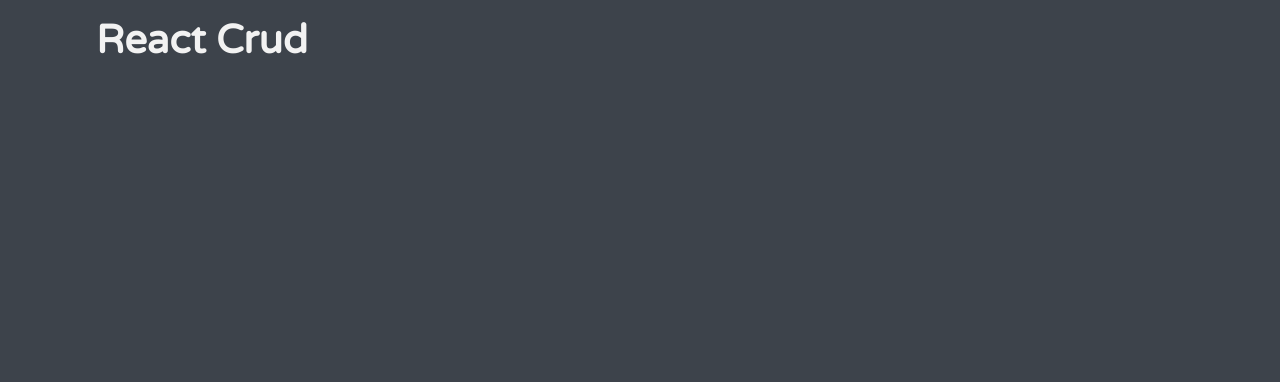
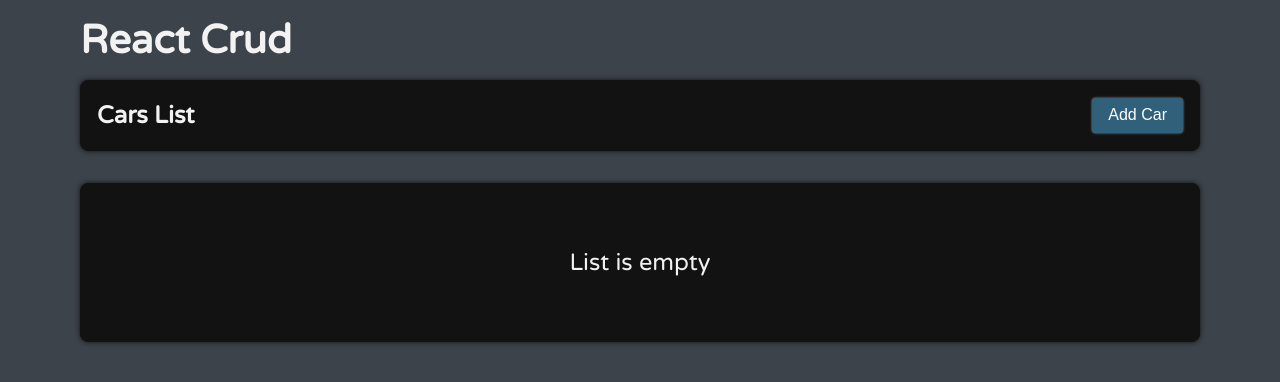
Before and after one commit to bata0020/mad9135-p1-react-crud, a React (Create React App) app: page /#/carsList in a window 1280 px wide. Before the commit this address had no page. Shown: the top 382 px of the page. Built offline with nearby package versions, Linux system fonts and the light colour scheme.

Commit message:
Add styling for add form and list view

```diff
--- a/src/App.js
+++ b/src/App.js
@@ -1,5 +1,7 @@
 import React from "react";
 import Header from "./components/Header/Header";
+import CarsList from "./components/CarsList/CarsList";
+import Form from "./components/Form/Form";
 import { DataProvider } from "./context/context";
 import { Routes, Route, Navigate } from "react-router-dom";
 import "./App.css";
@@ -11,6 +13,8 @@
         <Header />
         <Routes>
           <Route path="/" element={<Navigate to="/carsList" />} />
+          <Route path="/carsList" element={<CarsList />} />
+          <Route path="/form" element={<Form />} />
         </Routes>
       </div>
     </DataProvider>
--- a/src/components/CarsList/CarsList.js
+++ b/src/components/CarsList/CarsList.js
@@ -1,18 +1,34 @@
 import React, { useContext, useState } from "react";
+import { Link } from "react-router-dom";
 import { DataContext } from "../../context/context";
+import "./carsList.css";
 
 function CarsList() {
   const { cars } = useContext(DataContext);
 
-  if (cars.length) {
-    return (
+  return cars.length ? (
+    <>
+      <div className="title-bar">
+        <h2>Cars List</h2>
+        <Link to="/form">
+          <button className="add-car-btn">Add Car</button>
+        </Link>
+      </div>
       <div className="list">
         <ul>{cars.map((car) => ({ car }))}</ul>
       </div>
-    );
-  } else {
-    return <div className="empty">List is empty</div>;
-  }
+    </>
+  ) : (
+    <>
+      <div className="title-bar">
+        <h2>Cars List</h2>
+        <Link to="/form">
+          <button className="add-car-btn">Add Car</button>
+        </Link>
+      </div>
+      <div className="empty">List is empty</div>
+    </>
+  );
 }
 
 export default CarsList;
--- /dev/null
+++ b/src/components/CarsList/carsList.css
@@ -0,0 +1,41 @@
+.title-bar{
+  display: flex;
+  justify-content: space-between;
+  align-items: center;
+  border: 0.025rem solid #121212;
+  border-radius: 0.5rem;
+  background-color: #121212;
+  box-shadow: 0 0 0.35rem #121212;
+  color: #f2f2f2;
+  padding: 0 1rem;
+}
+
+.empty {
+  font-size: 1.48rem;
+  color: #f2f2f2;
+  text-align: center;
+  margin: 2rem 0;
+  border: 0.025rem solid #121212;
+  border-radius: 0.5rem;
+  background-color: #121212;
+  box-shadow: 0 0 0.35rem #121212;
+  padding: 4rem 0;
+}
+
+.add-car-btn, .back-btn {
+  background-color: #31607A;
+  border: none;
+  border-radius: 0.25rem;
+  box-shadow: 0 0 0.15rem #a1a1a1;
+  color: #fff;
+  cursor: pointer;
+  font-size: 1rem;
+  transition: background-color 0.3s, color 0.3s;
+  padding: 0.55rem 1rem;
+}
+
+.add-car-btn:hover,
+.back-btn:hover {
+  background-color: #7c70fa;
+  color: #01060c;
+}
--- /dev/null
+++ b/src/components/Form/Form.js
@@ -0,0 +1,75 @@
+import React, { useContext, useState } from "react";
+import { Link } from "react-router-dom";
+import { DataContext } from "../../context/context";
+import "./form.css";
+
+function Form() {
+  const { dispatch } = useContext(DataContext);
+
+  const [model, setModel] = useState("");
+  const [make, setMake] = useState("");
+  const [year, setYear] = useState("");
+
+  function handleOnSubmit(ev) {
+    ev.preventDefault();
+    dispatch({
+      type: "ADD_CAR",
+      car: {
+        model,
+        make,
+        year,
+      },
+    });
+    setModel("");
+    setMake("");
+    setYear("");
+  }
+
+  return (
+    <>
+      <div className="title-bar">
+        <h2>Add A Car</h2>
+        <Link to="/">
+          <button className="back-btn">Back</button>
+        </Link>
+      </div>
+      <form onSubmit={handleOnSubmit}>
+        <div className="add-car-model">
+          <label>Model</label>
+          <input
+            type="text"
+            value={model}
+            onChange={(ev) => setModel(ev.target.value)}
+            required
+          />
+        </div>
+        <div className="add-car-make">
+          <label>Make</label>
+          <input
+            type="text"
+            value={make}
+            onChange={(ev) => setMake(ev.target.value)}
+            required
+          />
+        </div>
+        <div className="add-car-year">
+          <label>Year</label>
+          <input
+            type="number"
+            value={year}
+            onChange={(ev) => setYear(ev.target.value)}
+            required
+          />
+        </div>
+        <div className="buttons-add-cancel">
+          <button className="save-btn">Add</button>
+          <Link to="/">
+            <button className="cancel-btn">Cancel</button>
+          </Link>
+        </div>
+      </form>
+    </>
+  );
+}
+
+export default Form;
--- /dev/null
+++ b/src/components/Form/form.css
@@ -0,0 +1,53 @@
+form {
+  background-color: #121212;
+  padding: 2rem;
+  border-radius: 0.5rem;
+  box-shadow: 0 0 0.35rem #121212;
+  color: #f2f2f2;
+  display: grid;
+  grid-template-columns: 1fr;
+  gap: 1.25rem;
+  width: 100%;
+  max-width: 50em;
+  margin: auto;
+  margin-top: 2rem;
+}
+
+label {
+  font-size: 1.2rem;
+  font-weight: 500;
+  margin-bottom: 0.5rem;
+  display: block;
+}
+
+input {
+  font-size: 1rem;
+  padding: 0.35rem;
+  border: 0.025rem solid #dce0e5;
+  border-radius: 0.25rem;
+  width: 100%;
+}
+
+.buttons-add-cancel {
+  text-align: center;
+}
+
+.save-btn, .cancel-btn {
+  color: #fff;
+  padding: 0.55rem 1rem;
+  border-radius: 0.25rem;
+  font-size: 1rem;
+  width: 15%;
+  margin: 0 1.5rem;
+  cursor: pointer;
+}
+
+.save-btn{
+  background-color: #2A6328;
+  border: 0.025rem solid #2A6328;
+}
+
+.cancel-btn {
+  background-color: #4d5a63;
+  border: 0.025rem solid #4d5a63;
+}
--- a/src/components/Header/header.css
+++ b/src/components/Header/header.css
@@ -5,7 +5,7 @@
 
 h1 {
   font-size: 1.802rem;
-  padding: 1rem 1rem 0;
+  padding: 1rem 0;
   margin: 0;
 }
 
--- a/src/context/context.js
+++ b/src/context/context.js
@@ -14,7 +14,7 @@
   }, [cars]);
 
   //TODO: verify the value format of return statement below
-  return <DataContext.Provider value={[cars, dispatch]} {...props} />;
+  return <DataContext.Provider value={{ cars, dispatch }} {...props} />;
 }
 
 export { DataContext, DataProvider };
```
